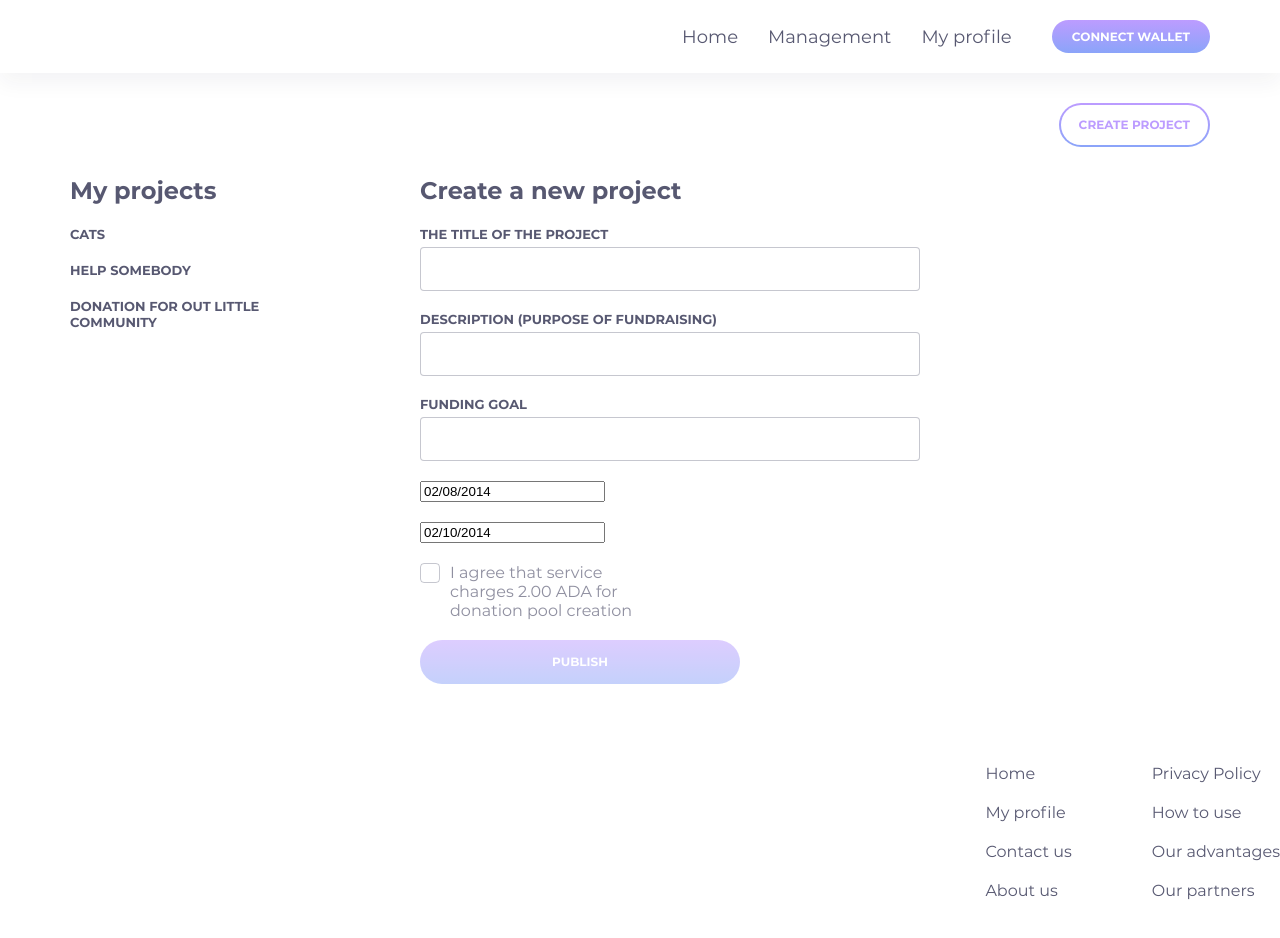
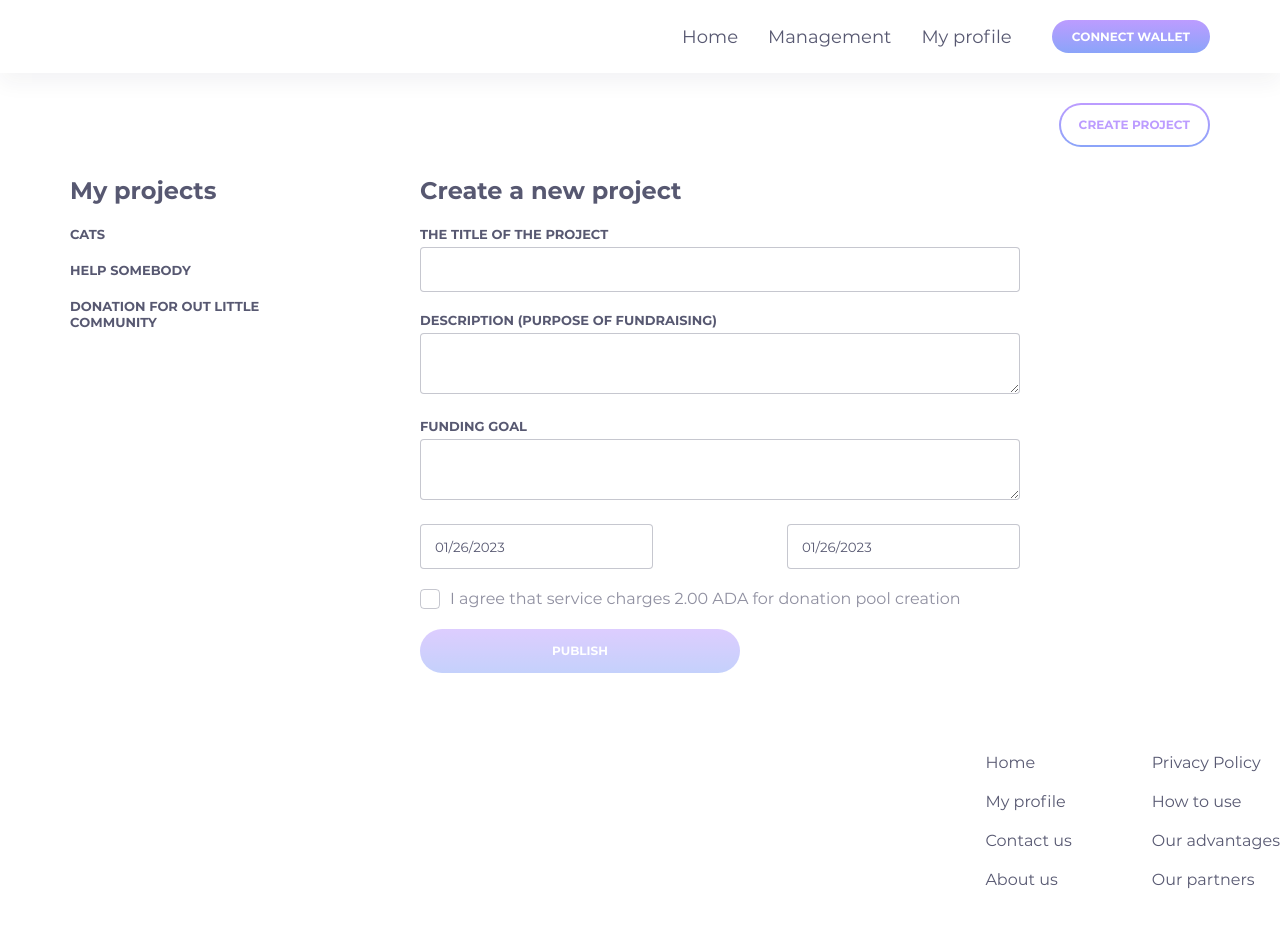
Before and after one commit to cardano-enthusiasts/donat-pool-frontend, a React app: page /my-profile in a window 1280 px wide. Shown: the top 938 px of the page. Built offline with nearby package versions, Linux system fonts and the light colour scheme.

Commit message:
added styles to calendar, edited project creator styles

```diff
--- /dev/null
+++ b/src/shared/components/Calendar/Calendar.styled.ts
@@ -0,0 +1,39 @@
+import styled from 'styled-components';
+
+import { fieldStyles } from 'shared/styles/mixins';
+
+const CalendarWrapper = styled.div`
+  display: flex;
+  justify-content: space-between;
+
+  .react-datepicker-wrapper {
+    max-width: 250px;
+  }
+
+  .react-datepicker__input-container {
+    width: 100%;
+    max-width: 250px;
+    input {
+      ${fieldStyles}
+      width: 100%;
+    }
+  }
+
+  .react-datepicker__header {
+    background-color: ${({ theme }) => theme.colors.white};
+  }
+
+  .react-datepicker__day--selected {
+    background-color: ${({ theme }) => theme.colors.primary};
+  }
+
+  .react-datepicker__day--in-range {
+    background-color: ${({ theme }) => theme.colors.primary};
+  }
+
+  .react-datepicker__day--in-selecting-range {
+    background-color: ${({ theme }) => theme.colors.primary};
+  }
+`;
+
+export { CalendarWrapper };
--- /dev/null
+++ b/src/shared/components/Calendar/Calendar.tsx
@@ -0,0 +1,34 @@
+import { useState } from 'react';
+import DatePicker from 'react-datepicker';
+
+import { CalendarWrapper } from './Calendar.styled';
+
+const Calendar = () => {
+  const [startDate, setStartDate] = useState(new Date());
+  const [endDate, setEndDate] = useState(new Date());
+  return (
+    <CalendarWrapper>
+      <DatePicker
+        selected={startDate}
+        onChange={(date) => {
+          setStartDate(date);
+        }}
+        selectsStart
+        startDate={startDate}
+        endDate={endDate}
+      />
+      <DatePicker
+        selected={endDate}
+        onChange={(date) => {
+          setEndDate(date);
+        }}
+        selectsEnd
+        startDate={startDate}
+        endDate={endDate}
+        minDate={startDate}
+      />
+    </CalendarWrapper>
+  );
+};
+
+export default Calendar;
--- a/src/shared/components/Checkbox/Checkbox.styled.ts
+++ b/src/shared/components/Checkbox/Checkbox.styled.ts
@@ -41,9 +41,9 @@ const StyledInput = styled.input`
 const Title = styled.span`
   width: 100%;
   min-width: 180px;
-  max-width: 200px;
   margin-left: 10px;
   color: ${({ theme }) => theme.colors.dark50};
+  user-select: none;
 `;
 
 export { StyledLabel, StyledInput, Title };
--- a/src/shared/components/Input/Input.styled.ts
+++ b/src/shared/components/Input/Input.styled.ts
@@ -1,29 +1,11 @@
 import styled from 'styled-components';
 
-import { h3 } from 'shared/styles/mixins';
+import { fieldStyles, h3 } from 'shared/styles/mixins';
 
 const Wrapper = styled.div``;
 
 const StyledInput = styled.input`
-  width: 100%;
-  max-width: 500px;
-  min-width: 150px;
-  border: 1px solid ${({ theme }) => theme.colors.dark25};
-  border-radius: 4px;
-  width: 100%;
-  padding: 14px 14px 13px;
-  outline: none;
-  color: ${({ theme }) => theme.colors.dark75};
-  @include placeholder {
-    font-family: Montserrat, Arial, sans-serif;
-    font-size: 0.875rem;
-    color: ${({ theme }) => theme.colors.dark75};
-  }
-
-  &:hover,
-  &:focus {
-    border: 1px solid ${({ theme }) => theme.colors.dark50};
-  }
+  ${fieldStyles}
 `;
 
 const Title = styled.h3`
@@ -31,4 +13,9 @@ const Title = styled.h3`
   margin: 0 0 5px 0;
 `;
 
-export { Wrapper, StyledInput, Title };
+const StyledTextArea = styled.textarea`
+  ${fieldStyles};
+  max-width: 600px;
+`;
+
+export { Wrapper, StyledInput, Title, StyledTextArea };
--- a/src/shared/components/Input/Input.tsx
+++ b/src/shared/components/Input/Input.tsx
@@ -1,4 +1,4 @@
-import { StyledInput, Title, Wrapper } from './Input.styled';
+import { StyledInput, StyledTextArea, Title, Wrapper } from './Input.styled';
 import { type Props } from './types';
 
 const Input = ({
@@ -7,16 +7,26 @@ const Input = ({
   dataAttr = '',
   type = 'text',
   title = null,
+  multiline = false,
+  placeholder = null,
 }: Props) => {
   return (
     <Wrapper>
       <Title>{title}</Title>
+      {multiline ? (
+        <StyledTextArea
+          value={value}
+          onChange={onChange}
+          {...{ 'data-type': dataAttr }}
+        />
+      ) : (
         <StyledInput
           type={type}
           value={value}
           onChange={onChange}
           {...{ 'data-type': dataAttr }}
         />
+      )}
     </Wrapper>
   );
 };
--- a/src/shared/components/Input/types.ts
+++ b/src/shared/components/Input/types.ts
@@ -1,7 +1,11 @@
+import { type ChangeEvent } from 'react';
+
 export interface Props {
   value: string | number;
-  onChange: () => void;
+  onChange: (event: ChangeEvent) => void;
   dataAttr?: string;
   type?: 'text' | 'submit';
   title?: string | null;
+  multiline?: boolean;
+  placeholder?: string | null;
 }
--- a/src/shared/components/ProjectCreator/ProjectCreator.styled.ts
+++ b/src/shared/components/ProjectCreator/ProjectCreator.styled.ts
@@ -7,6 +7,7 @@ const Form = styled.form`
   grid-template-columns: 1fr;
   row-gap: 20px;
   width: 100%;
+  max-width: 600px;
 `;
 
 const Title = styled.h2`
--- a/src/shared/components/ProjectCreator/ProjectCreator.tsx
+++ b/src/shared/components/ProjectCreator/ProjectCreator.tsx
@@ -1,50 +1,60 @@
-import { useState } from 'react';
-import DatePicker from 'react-datepicker';
+import { type ChangeEvent, useState } from 'react';
 
 import 'react-datepicker/dist/react-datepicker.css';
 import { Form, Title } from './ProjectCreator.styled';
 import Button from '../Button/Button';
+import Calendar from '../Calendar/Calendar';
 import Checkbox from '../Checkbox/Checkbox';
 import Input from '../Input/Input';
 
 const ProjectCreator = () => {
-  const [startDate, setStartDate] = useState(new Date('2014/02/08'));
-  const [endDate, setEndDate] = useState(new Date('2014/02/10'));
   const [isChecked, setIsChecked] = useState(false);
+  const [data, setData] = useState({
+    title: '',
+    description: '',
+    goal: '',
+  });
 
-  const handleSubmit = () => {};
+  const handleSubmit = (event) => {
+    event.preventDefault();
+    console.log(data);
+  };
+
+  const handleChange = (
+    event: ChangeEvent,
+    type: 'title' | 'description' | 'goal'
+  ) => {
+    const { value } = event.target as HTMLInputElement;
+    setData({ ...data, [type]: value });
+  };
 
   return (
     <Form onSubmit={handleSubmit}>
       <Title>Create a new project</Title>
-      <Input title="the title of the project" value={''} onChange={() => {}} />
+      <Input
+        title="the title of the project"
+        value={data.title}
+        onChange={(event) => {
+          handleChange(event, 'title');
+        }}
+      />
       <Input
         title="Description (purpose of fundraising)"
-        value={''}
-        onChange={() => {}}
+        multiline={true}
+        value={data.description}
+        onChange={(event) => {
+          handleChange(event, 'description');
+        }}
       />
-      <Input title="funding goal" value={''} onChange={() => {}} />
-      <>
-        <DatePicker
-          selected={startDate}
-          onChange={(date) => {
-            setStartDate(date);
-          }}
-          selectsStart
-          startDate={startDate}
-          endDate={endDate}
-        />
-        <DatePicker
-          selected={endDate}
-          onChange={(date) => {
-            setEndDate(date);
-          }}
-          selectsEnd
-          startDate={startDate}
-          endDate={endDate}
-          minDate={startDate}
-        />
-      </>
+      <Input
+        title="funding goal"
+        value={data.goal}
+        onChange={(event) => {
+          handleChange(event, 'goal');
+        }}
+        multiline={true}
+      />
+      <Calendar />
       <Checkbox
         isChecked={isChecked}
         onChange={() => {
--- a/src/shared/styles/mixins.ts
+++ b/src/shared/styles/mixins.ts
@@ -60,4 +60,27 @@ const cardWrapper = css`
   padding: 40px 30px;
 `;
 
-export { baseContainer, baseInner, link, h1, h2, h3, cardWrapper };
+const fieldStyles = css`
+  width: 100%;
+  max-width: 100%;
+  min-width: 150px;
+  border: 1px solid ${({ theme }) => theme.colors.dark25};
+  border-radius: 4px;
+  width: 100%;
+  padding: 14px 14px 13px;
+  outline: none;
+  color: ${({ theme }) => theme.colors.dark75};
+  font-family: Montserrat, Arial, sans-serif;
+  &::placeholder {
+    font-family: Montserrat, Arial, sans-serif;
+    font-size: 14px;
+    color: ${({ theme }) => theme.colors.dark75};
+  }
+
+  &:hover,
+  &:focus {
+    border: 1px solid ${({ theme }) => theme.colors.dark50};
+  }
+`;
+
+export { baseContainer, baseInner, link, h1, h2, h3, cardWrapper, fieldStyles };
--- a/src/shared/styles/theme.ts
+++ b/src/shared/styles/theme.ts
@@ -13,6 +13,7 @@ const theme: Theme = {
     dark5: `rgba(${dark100RGBCode}, 0.05)`,
 
     primary,
+    primary50: `rgba(188, 156, 255, 0.5)`,
     secondary: '#6fcf97',
     white: '#fff',
     primaryGradient: `linear-gradient(180deg, ${primary} 0%, #8ba4f9 100%)`,
```
Lines whose indentation alone changed are shown as unchanged.
